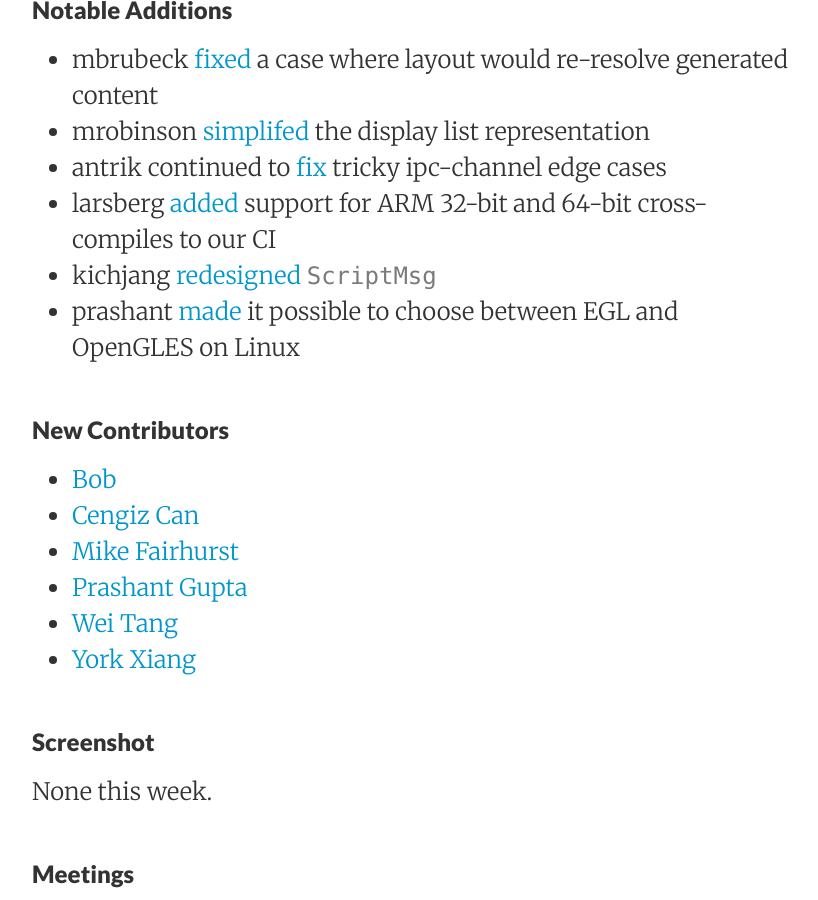
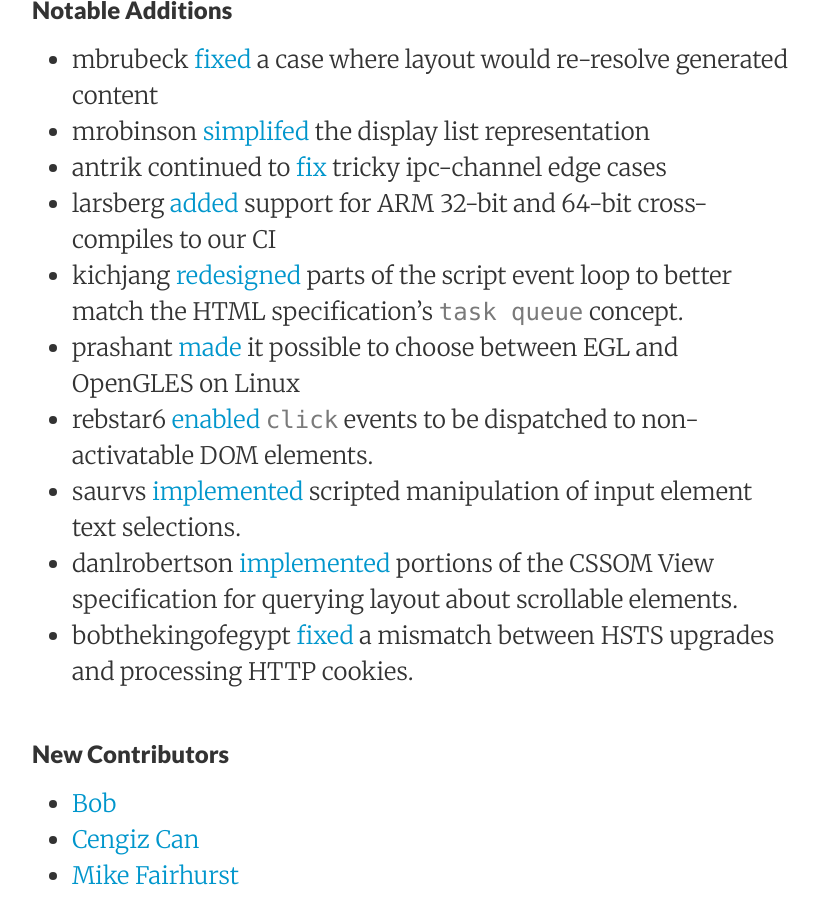
Before and after one commit to servo/blog.servo.org, a Jekyll site: the page built from _posts/2016-03-14-twis-55.md, in a window 1280 px wide and 900 px high, scrolled down 843 px. Shown: the whole window, without its empty margins (224-1042 px from the left). Built offline with Jekyll 4.4.1, drawn with Linux system fonts in a browser that asks for light colours.

Commit message:
More notable things.

```diff
--- a/_posts/2016-03-14-twis-55.md
+++ b/_posts/2016-03-14-twis-55.md
@@ -18,9 +18,12 @@ Servo is planning to make its first alpha releases available in June. These will
  - mrobinson [simplifed](https://github.com/servo/servo/pull/9962) the display list representation
  - antrik continued to [fix](https://github.com/servo/servo/pull/9948) tricky ipc-channel edge cases
  - larsberg [added](https://github.com/servo/saltfs/pull/239) support for ARM 32-bit and 64-bit cross-compiles to our CI
- - kichjang [redesigned](https://github.com/servo/servo/pull/9217) `ScriptMsg`
+ - kichjang [redesigned](https://github.com/servo/servo/pull/9217) parts of the script event loop to better match the HTML specification's `task queue` concept.
  - prashant [made](https://github.com/servo/servo/pull/9781) it possible to choose between EGL and OpenGLES on Linux
-
+ - rebstar6 [enabled](https://github.com/servo/servo/pull/9930) `click` events to be dispatched to non-activatable DOM elements.
+ - saurvs [implemented](https://github.com/servo/servo/pull/9905) scripted manipulation of input element text selections.
+ - danlrobertson [implemented](https://github.com/servo/servo/pull/9824) portions of the CSSOM View specification for querying layout about scrollable elements.
+ - bobthekingofegypt [fixed](https://github.com/servo/servo/pull/9780) a mismatch between HSTS upgrades and processing HTTP cookies.
 
 ### New Contributors
 
```
